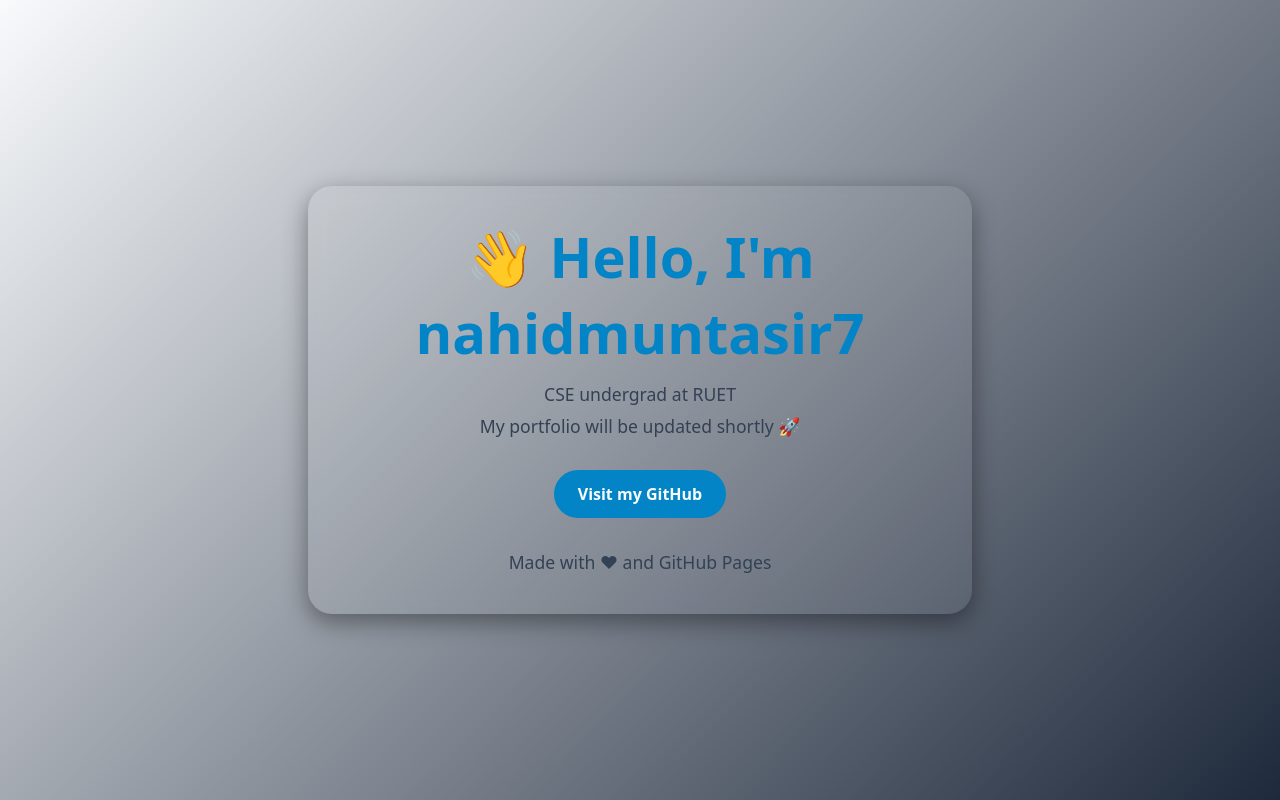
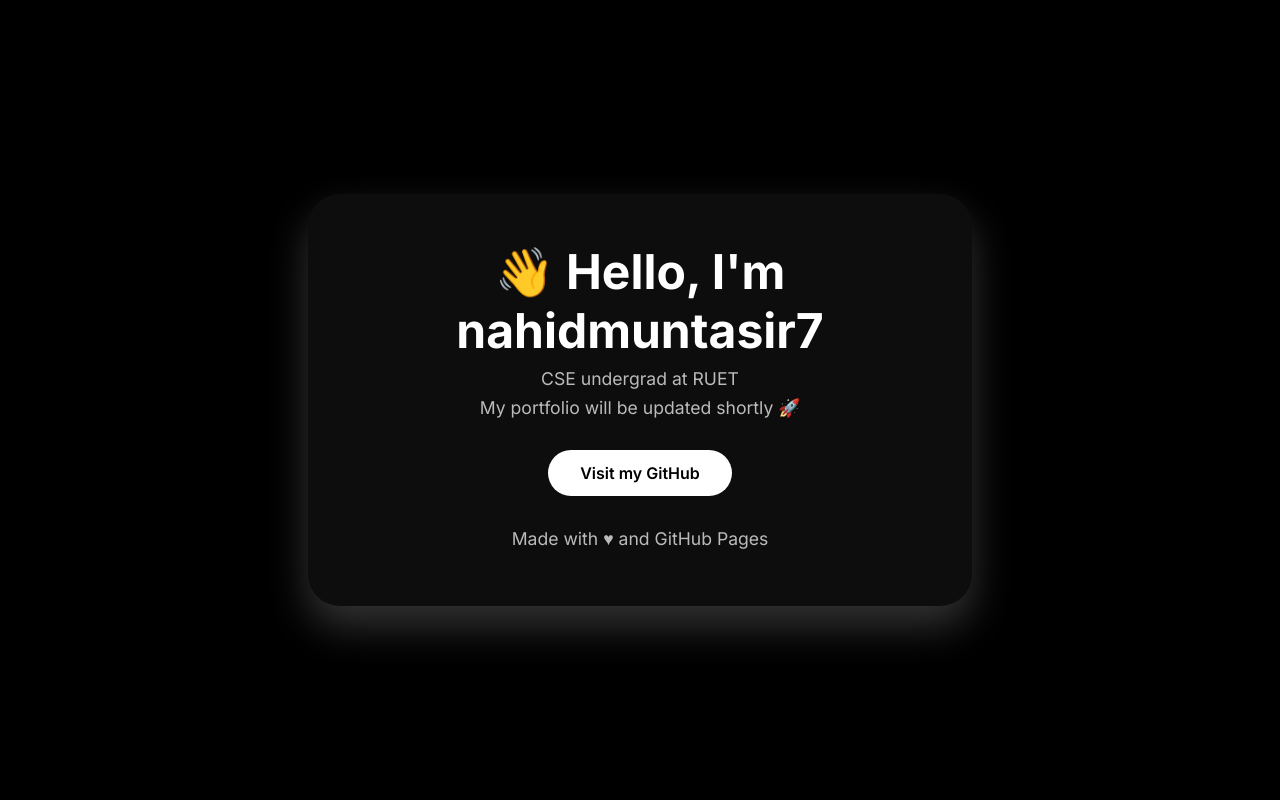
Before and after one commit to NahidMuntasir7/nahidmuntasir.github.io, a plain HTML site: page index.html in a window 1280 px wide. Drawn offline with Linux system fonts and the light colour scheme.

Commit message:
Update index.html

```diff
--- a/index.html
+++ b/index.html
@@ -5,42 +5,39 @@
   <meta name="viewport" content="width=device-width, initial-scale=1" />
   <title>nahidmuntasir7 · Portfolio</title>
   <meta name="description" content="Portfolio landing page for nahidmuntasir7." />
+  <link href="https://fonts.googleapis.com/css2?family=Inter:wght@400;600;700&display=swap" rel="stylesheet">
   <style>
     :root {
-      --bg: #0f172a;
-      --fg: #e2e8f0;
-      --muted: #94a3b8;
-      --accent: #38bdf8;
+      --bg: #000000;
+      --fg: #ffffff;
+      --muted: #bbbbbb;
+      --accent: #ffffff;
     }
-    @media (prefers-color-scheme: light) {
-      :root { --bg: #f8fafc; --fg: #0f172a; --muted: #334155; --accent: #0284c7; }
-    }
-    html, body { height: 100%; }
+    html, body { height: 100%; margin:0; font-family: 'Inter', sans-serif; }
     body {
-      margin: 0;
-      font-family: system-ui, -apple-system, Segoe UI, Roboto, Ubuntu, Cantarell, Noto Sans, Helvetica Neue, Arial, "Apple Color Emoji", "Segoe UI Emoji";
-      background: linear-gradient(135deg, var(--bg) 0%, #1e293b 100%);
-      color: var(--fg);
       display: flex;
       justify-content: center;
       align-items: center;
-      min-height: 100vh;
+      background: #000000;
+      color: var(--fg);
     }
     main {
       text-align: center;
-      padding: 2rem;
+      padding: 3rem 2rem;
       max-width: 600px;
-      border-radius: 1.5rem;
+      border-radius: 2rem;
       background: rgba(255,255,255,0.05);
-      box-shadow: 0 8px 25px rgba(0,0,0,0.4);
-      backdrop-filter: blur(8px);
+      box-shadow: 0 20px 40px rgba(255,255,255,0.2);
+      backdrop-filter: blur(15px);
+      transition: transform 0.3s ease;
     }
+    main:hover { transform: translateY(-5px); }
     h1 {
-      font-size: clamp(2rem, 6vw, 3.5rem);
-      margin: 0 0 .75rem;
-      color: var(--accent);
+      font-size: clamp(2rem, 5vw, 3rem);
+      margin: 0 0 .5rem;
+      color: var(--fg);
     }
-    p  {
+    p {
       margin: .5rem 0;
       color: var(--muted);
       font-size: 1.1rem;
@@ -48,21 +45,21 @@
     a.button {
       display: inline-block;
       margin-top: 1.5rem;
-      padding: .8rem 1.5rem;
+      padding: .8rem 2rem;
       border-radius: 999px;
       text-decoration: none;
       color: var(--bg);
-      background: var(--accent);
+      background: var(--fg);
       font-weight: 600;
-      transition: background .25s ease, transform .25s ease;
+      transition: background 0.25s ease, transform 0.25s ease;
     }
     a.button:hover {
-      background: #0ea5e9;
+      background: #bbbbbb;
       transform: translateY(-2px);
     }
     footer {
       margin-top: 2rem;
-      font-size: .9rem;
+      font-size: .85rem;
       color: var(--muted);
     }
   </style>
```
